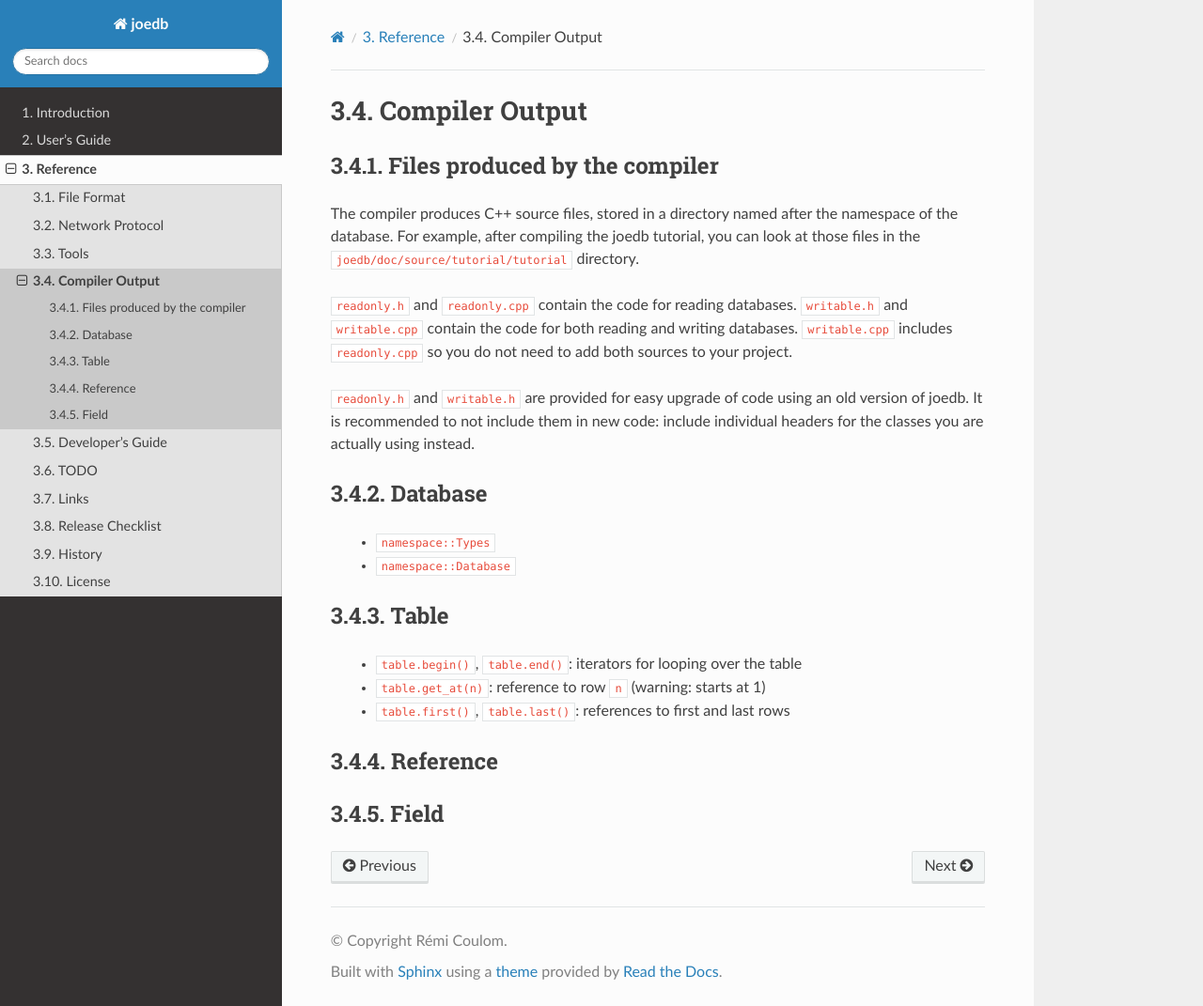
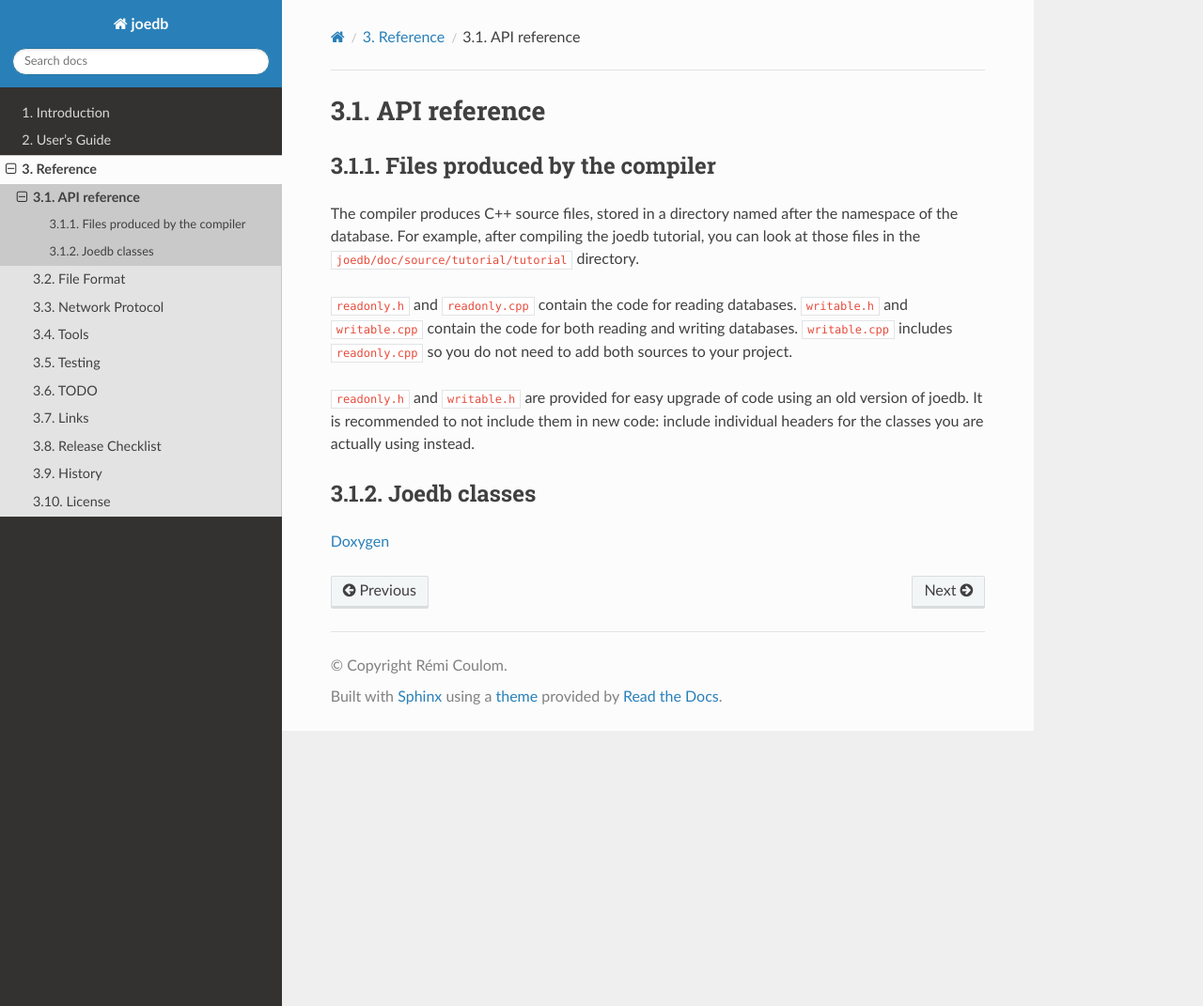
Before and after one commit to Remi-Coulom/joedb, a Sphinx documentation site: the page built from doc/source/api_reference.rst, in a window 1280 px wide and 1071 px high. Shown: the whole window at 94% size. Built offline with Sphinx 7.4.7 and the Read the Docs theme 3.1.0, drawn with Linux system fonts in a browser that asks for light colours; formulas are drawn with MathJax 3.

Commit message:
documentation: link to doxygen from sphinx

```diff
--- a/doc/source/compiler_output.rst
+++ b/doc/source/api_reference.rst
@@ -1,5 +1,5 @@
-Compiler Output
-===============
+API reference
+=============
 
 Files produced by the compiler
 ------------------------------
@@ -18,21 +18,7 @@ need to add both sources to your project.
 an old version of joedb. It is recommended to not include them in new code:
 include individual headers for the classes you are actually using instead.
 
-Database
---------
+Joedb classes
+-------------
 
- - ``namespace::Types``
- - ``namespace::Database``
-
-Table
------
-
- - ``table.begin()``, ``table.end()``: iterators for looping over the table
- - ``table.get_at(n)``: reference to row ``n`` (warning: starts at 1)
- - ``table.first()``, ``table.last()``: references to first and last rows
-
-Reference
----------
-
-Field
------
+`Doxygen <./doxygen/index.html>`_
--- a/doc/source/history.rst
+++ b/doc/source/history.rst
@@ -60,7 +60,7 @@ History
     - ``generate_c_wrapper`` compiler option was removed.
     - ``set_table_null_initialization`` compiler option was removed.
     - code generated by the compiler is organized differently. See
-      :doc:`Compiler Output <compiler_output>` for details.
+      :doc:`Compiler Output <api_reference>` for details.
 
 - 2024-06-25 9.0.1
 
--- a/doc/source/opening_files.rst
+++ b/doc/source/opening_files.rst
@@ -45,7 +45,7 @@ For example:
    :language: c++
 
 ``Buffered_File_Database``
--------------------------
+--------------------------
 
 ``Buffered_File_Database`` is a superclass of ``File_Database`` that takes a
 reference to a ``Buffered_File`` as parameter to its constructor, instead
--- a/doc/source/reference.rst
+++ b/doc/source/reference.rst
@@ -4,11 +4,11 @@ Reference
 .. toctree::
    :maxdepth: 2
 
+   api_reference
    file_format
    network_protocol
    tools
-   compiler_output
-   developers_guide
+   testing
    todo
    links
    release_checklist
```
Also changed, not shown: doc/source/developers_guide.rst (deleted, +0 -39 lines), doc/source/testing.rst (added, +9 -0 lines), 3 other files.
